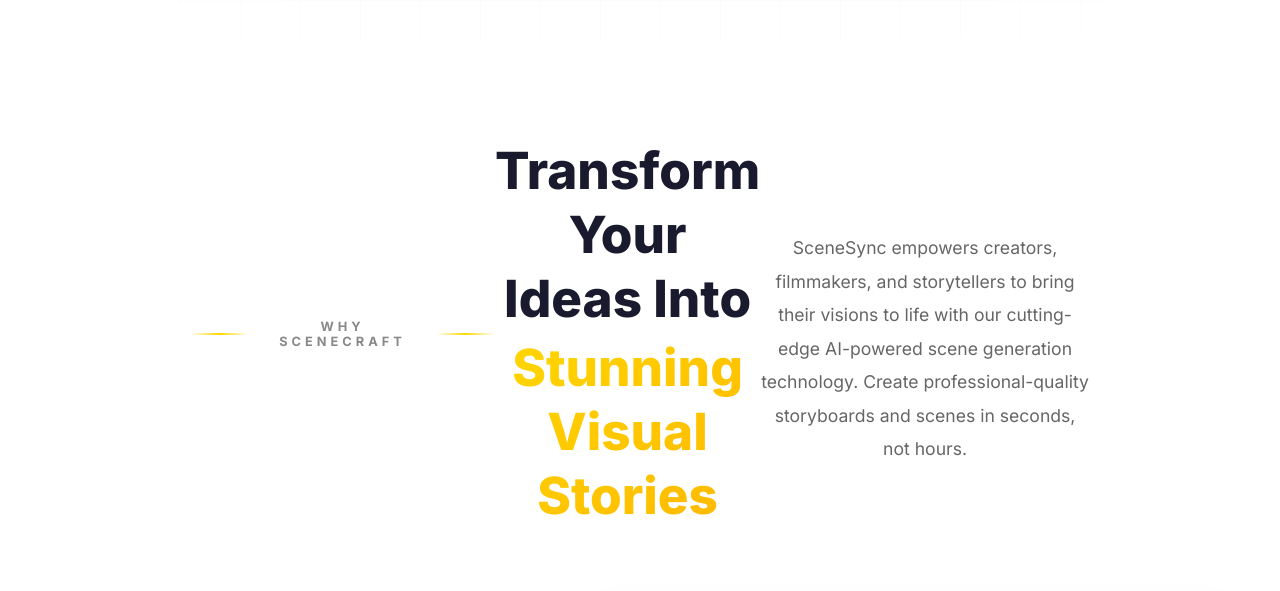
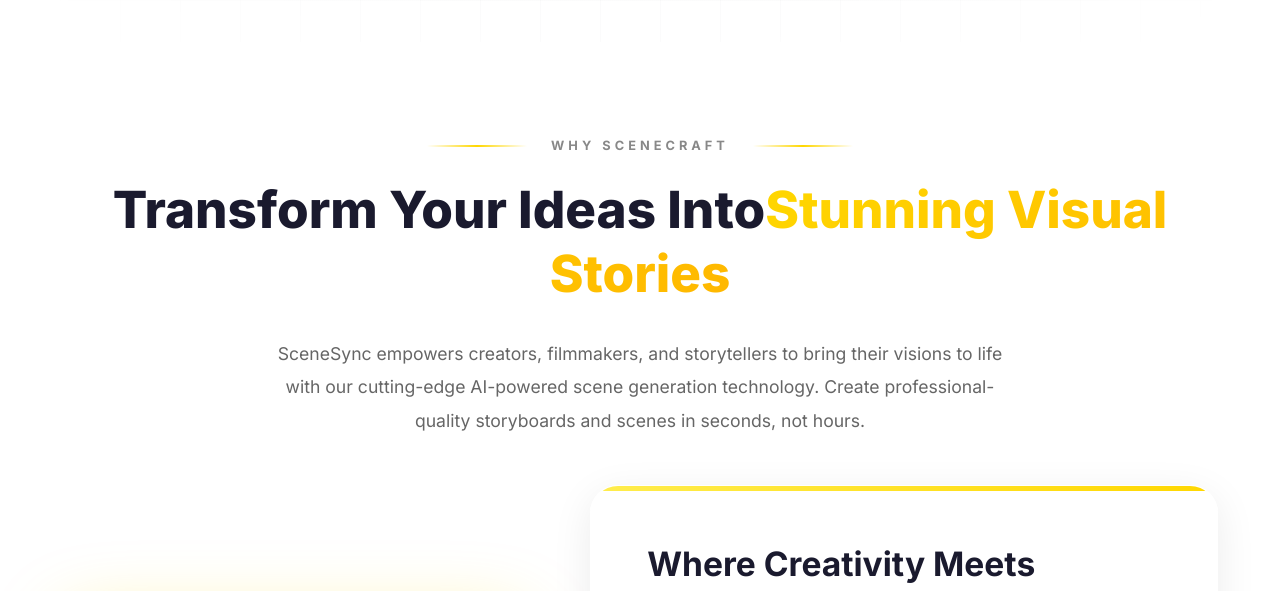
Before and after one commit to Shweta-Tech-creator/SceneSync, a React (Vite) app in the folder frontend/: page / in a window 1280 px wide. Shown: the part 780-1371 px from the top of the page. Built offline with nearby package versions, Linux system fonts and the light colour scheme.

Commit message:
Update WhyChooseUs title to flow naturally on one line

```diff
--- a/frontend/src/components/WhyChooseUs-new.jsx
+++ b/frontend/src/components/WhyChooseUs-new.jsx
@@ -48,7 +48,8 @@
                         <div className="decorative-line"></div>
                     </div>
                     <h2 className="section-title">
-                        <span className="transform-word">Transform Your Ideas Into</span> <span className="stories-word">Stunning Visual Stories</span>
+                        <span className="transform-word">Transform Your Ideas Into</span>
+                        <span className="stories-word">Stunning Visual Stories</span>
                     </h2>
                     <p className="section-description">
                         SceneSync empowers creators, filmmakers, and storytellers to bring their visions to life
--- a/frontend/src/components/WhyChooseUs.css
+++ b/frontend/src/components/WhyChooseUs.css
@@ -18,32 +18,35 @@
 }
 
 .container {
-    max-width: 1200px;
+    max-width: 95%;
     margin: 0 auto;
     position: relative;
 }
 
-/* Header - Centered at Top */
+/* Header - Centered at Top - VERTICAL STACK */
 .section-header {
+    display: flex;
+    flex-direction: column;
+    align-items: center;
     text-align: center;
     margin-bottom: 5rem;
-    max-width: 900px;
-    margin-left: auto;
-    margin-right: auto;
+    width: 100%;
 }
 
 .subtitle-container {
     display: flex;
     align-items: center;
     justify-content: center;
-    gap: 1.2rem;
-    margin-bottom: 1.8rem;
+    gap: 1.5rem;
+    margin-bottom: 1.5rem;
+    width: 100%;
 }
 
 .decorative-line {
-    width: 70px;
+    width: 100px;
     height: 2px;
     background: linear-gradient(90deg, transparent, #ffd700, transparent);
+    flex-shrink: 0;
 }
 
 .subtitle {
@@ -52,6 +55,7 @@
     letter-spacing: 4px;
     font-size: 0.8rem;
     text-transform: uppercase;
+    white-space: nowrap;
 }
 
 .section-title {
@@ -62,12 +66,13 @@
     display: block;
     text-align: center;
     width: 100%;
+    max-width: none;
 }
 
 .transform-word {
     color: #1a1a2e;
-    display: block;
-    margin-bottom: 0.3rem;
+    display: inline;
+    margin-bottom: 0;
 }
 
 .stories-word {
@@ -75,7 +80,7 @@
     -webkit-background-clip: text;
     -webkit-text-fill-color: transparent;
     background-clip: text;
-    display: block;
+    display: inline;
 }
 
 .section-description {
@@ -84,6 +89,9 @@
     max-width: 750px;
     margin: 0 auto;
     line-height: 1.9;
+    text-align: center;
+    display: block;
+    width: 100%;
 }
 
 /* Content Grid - Image Left, Card Right (Horizontal) */
```
